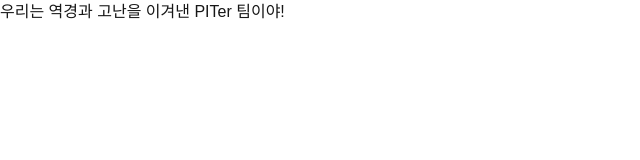
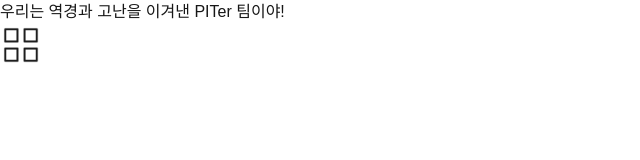
Before and after one commit to PITER-AI/CareerBoost-FE, a Next.js app in the folder careerboost/: page /about in a window 1280 px wide. Shown: the top 160 px of the page, without its empty margins (0-640 px from the left). Built offline with nearby package versions, Linux system fonts and the light colour scheme.

Commit message:
[FIX]: About Page 메인메뉴 버튼 추가

```diff
--- a/careerboost/app/about/page.tsx
+++ b/careerboost/app/about/page.tsx
@@ -1,9 +1,24 @@
 // About 페이지
 // 우리 팀 소개
+import Link from "next/link";
+import Image from "next/image";
 
 export default function workAndLowPage() {
     return (
-        <>우리는 역경과 고난을 이겨낸 PITer 팀이야!</>
+        <>우리는 역경과 고난을 이겨낸 PITer 팀이야!
+            {/* 하단 - 그리드 아이콘 */}
+        <footer className="flex justify-start mt-auto">
+            <Link href="/">
+            <div className="cursor-pointer">
+                <Image
+                src="/grid_icon.png"
+                alt="메인페이지로 이동"
+                width={42}
+                height={42}
+                />
+            </div>
+            </Link>
+        </footer>
+        </>
     );
-
 }
```
